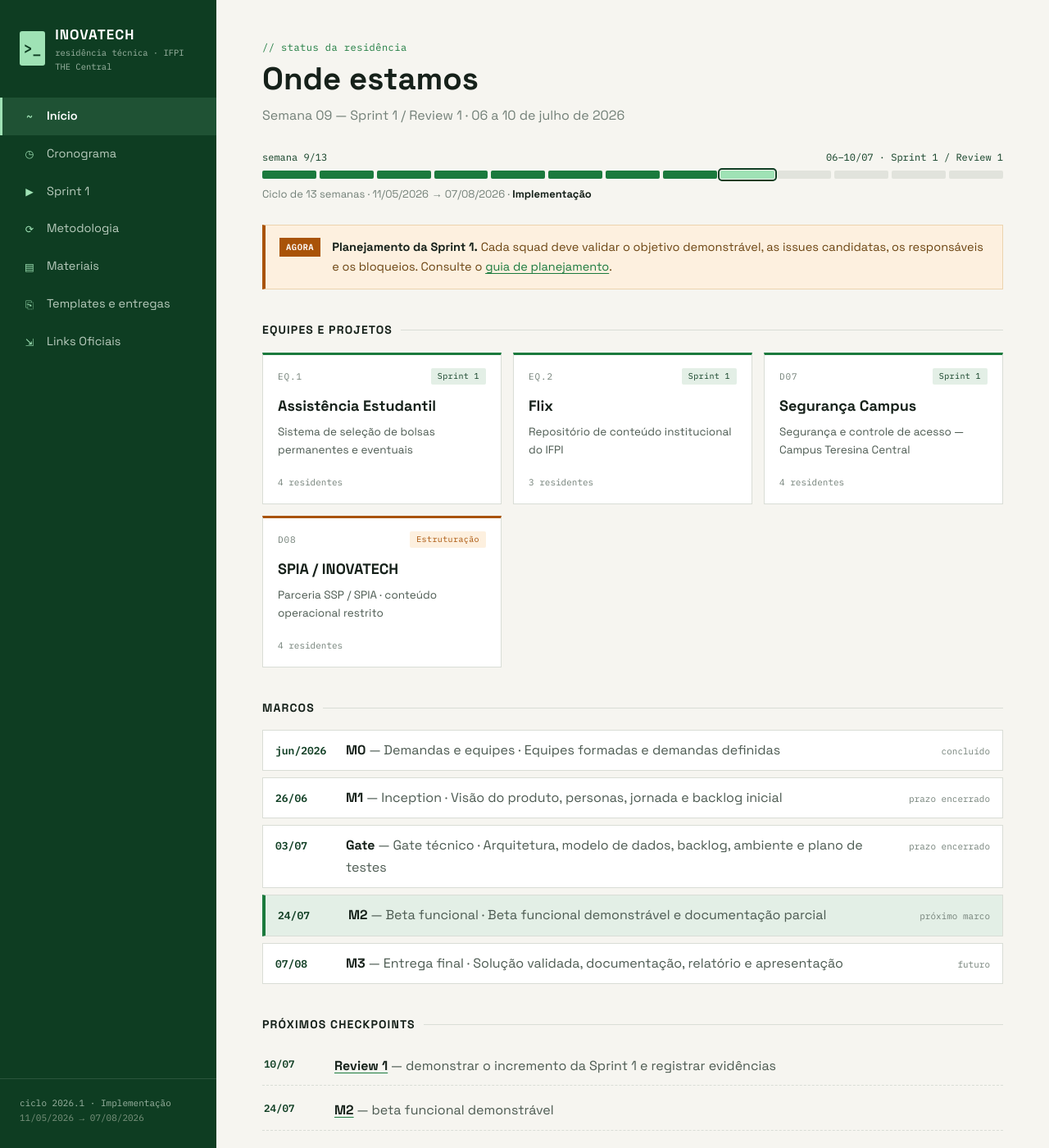
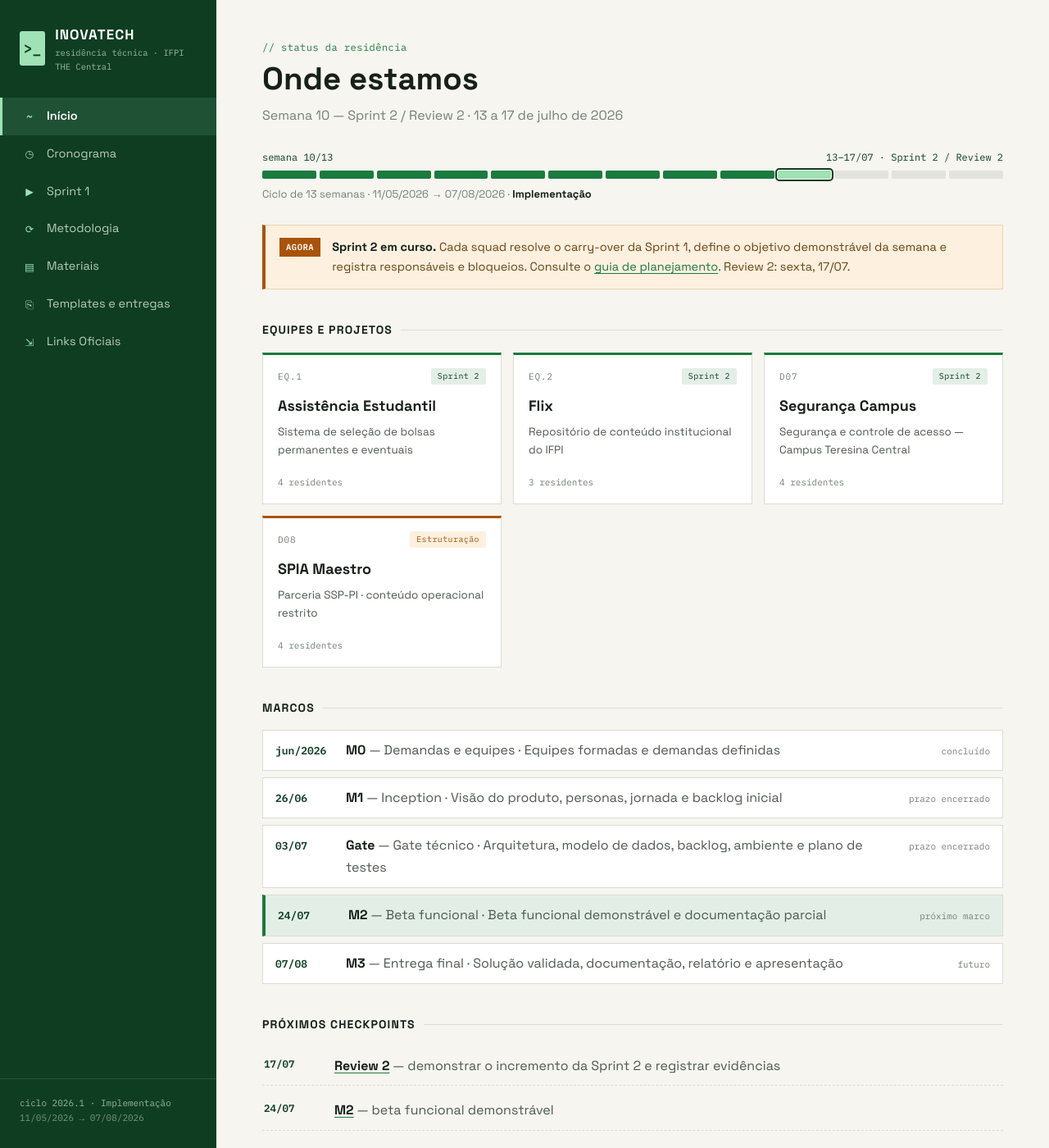
Before and after one commit to inovatech-ifpi/portal, a Jekyll site: the page built from index.md, in a window 1280 px wide and 1400 px high. Shown: the whole window at 82% size. Built offline with Jekyll 4.4.1, drawn with Linux system fonts in a browser that asks for light colours.

Commit message:
Semana 10: Sprint 2 no ar (guia, prazos, status) + nome SPIA Maestro liberado
- cycle/weeks/deadlines avançados para a semana 10 (13–17/07, Review 2 em 17/07)
- nova página /sprint-2/ (guia de planejamento com carry-over da Sprint 1)
- referências fixas da semana 9 atualizadas em index, materiais e templates-entregas
- D08 passa a exibir o nome SPIA Maestro (uso do nome liberado; conteúdo segue restrito)
- check_portal.rb: força UTF-8 para rodar também em shell local não-interativo

Co-Authored-By: Claude Fable 5 <noreply@anthropic.com>

```diff
--- a/_data/portal.yml
+++ b/_data/portal.yml
@@ -6,36 +6,36 @@ cycle:
   start: "11/05/2026"
   end: "07/08/2026"
   total_weeks: 13
-  current_week: 9
-  current_period: "06–10/07"
+  current_week: 10
+  current_period: "13–17/07"
   current_phase: "Implementação"
-  current_focus: "Sprint 1 / Review 1"
+  current_focus: "Sprint 2 / Review 2"
 
 projects:
   - code: "EQ.1"
     name: "Assistência Estudantil"
     description: "Sistema de seleção de bolsas permanentes e eventuais"
     residents: 4
-    status: "Sprint 1"
+    status: "Sprint 2"
     tone: "active"
     repository: "equipe-assistencia-bolsas"
   - code: "EQ.2"
     name: "Flix"
     description: "Repositório de conteúdo institucional do IFPI"
     residents: 3
-    status: "Sprint 1"
+    status: "Sprint 2"
     tone: "active"
     repository: "equipe-flix-conteudo"
   - code: "D07"
     name: "Segurança Campus"
     description: "Segurança e controle de acesso — Campus Teresina Central"
     residents: 4
-    status: "Sprint 1"
+    status: "Sprint 2"
     tone: "active"
     repository: "equipe-seguranca-campus"
   - code: "D08"
-    name: "SPIA / INOVATECH"
-    description: "Parceria SSP / SPIA · conteúdo operacional restrito"
+    name: "SPIA Maestro"
+    description: "Parceria SSP-PI · conteúdo operacional restrito"
     residents: 4
     status: "Estruturação"
     tone: "external"
@@ -93,12 +93,13 @@ weeks:
   - number: "9"
     period: "06–10/07"
     focus: "Sprint 1: planejamento, implementação e Review 1"
-    state: "current"
+    state: "done"
     link: "/sprint-1/"
   - number: "10"
     period: "13–17/07"
-    focus: "Sprint 2"
-    state: "future"
+    focus: "Sprint 2: carry-over da Sprint 1, implementação e Review 2"
+    state: "current"
+    link: "/sprint-2/"
   - number: "11"
     period: "20–24/07"
     focus: "Sprint 3 e beta — M2"
@@ -113,10 +114,10 @@ weeks:
     state: "future"
 
 deadlines:
-  - date: "10/07"
-    title: "Review 1"
-    detail: "demonstrar o incremento da Sprint 1 e registrar evidências"
-    link: "/sprint-1/"
+  - date: "17/07"
+    title: "Review 2"
+    detail: "demonstrar o incremento da Sprint 2 e registrar evidências"
+    link: "/sprint-2/"
   - date: "24/07"
     title: "M2"
     detail: "beta funcional demonstrável"
--- a/index.md
+++ b/index.md
@@ -3,7 +3,7 @@ layout: page
 title: "Onde estamos"
 permalink: /
 kicker: "// status da residência"
-description: "Semana 09 — Sprint 1 / Review 1 · 06 a 10 de julho de 2026"
+description: "Semana 10 — Sprint 2 / Review 2 · 13 a 17 de julho de 2026"
 ---
 
 <div class="progress-block" aria-label="Progresso do ciclo">
@@ -26,10 +26,11 @@ description: "Semana 09 — Sprint 1 / Review 1 · 06 a 10 de julho de 2026"
 <div class="alert">
   <span class="alert-tag mono">AGORA</span>
   <p>
-    <strong>Planejamento da Sprint 1.</strong>
-    Cada squad deve validar o objetivo demonstrável, as issues candidatas, os
-    responsáveis e os bloqueios. Consulte o
-    <a href="{{ '/sprint-1/' | relative_url }}">guia de planejamento</a>.
+    <strong>Sprint 2 em curso.</strong>
+    Cada squad resolve o carry-over da Sprint 1, define o objetivo demonstrável
+    da semana e registra responsáveis e bloqueios. Consulte o
+    <a href="{{ '/sprint-2/' | relative_url }}">guia de planejamento</a>.
+    Review 2: sexta, 17/07.
   </p>
 </div>
 
--- a/scripts/check_portal.rb
+++ b/scripts/check_portal.rb
@@ -1,6 +1,8 @@
 #!/usr/bin/env ruby
 
 require "yaml"
+
+Encoding.default_external = Encoding::UTF_8
 
 ROOT = File.expand_path("..", __dir__)
 PUBLIC_FILES = Dir[File.join(ROOT, "*.md"), File.join(ROOT, "templates", "*.md")].reject do |path|
--- /dev/null
+++ b/sprint-2.md
@@ -0,0 +1,55 @@
+---
+layout: page
+title: "Sprint 2 — guia de planejamento"
+permalink: /sprint-2/
+kicker: "// semana 10 · 13 a 17/07/2026"
+nav_icon: "▶"
+nav_title: "Sprint 2"
+---
+
+Semana 10 — **13 a 17/07/2026**
+
+Review 2 — **sexta-feira, 17/07**
+
+> A Sprint 2 segue o mesmo ritual da [Sprint 1](/sprint-1/): objetivo
+> demonstrável, issues pequenas com critérios de aceite, responsáveis definidos
+> pela própria equipe e bloqueios registrados. O que muda é o ponto de partida.
+
+## Comece pelo carry-over
+
+Antes de planejar coisa nova, a equipe fecha as contas da Sprint 1:
+
+1. o que foi demonstrado na Review 1 → issue **fechada** (quem fecha é a equipe);
+2. o que ficou pela metade → decidir: entra na Sprint 2 ou volta pro backlog;
+3. pendência de marco anterior (Gate) ainda aberta → é a **primeira** candidata
+   da semana, não a última;
+4. bloqueio registrado na Sprint 1 que continua → escalar para o instrutor da
+   equipe, não deixar rolar mais uma semana.
+
+## M2 está a duas semanas
+
+O milestone continua sendo **M2 — Beta funcional, 24/07**. A conta é simples:
+o que a equipe demonstra na Review 2 (17/07) precisa deixar o beta a **uma
+sprint de distância**. Se o objetivo da semana não aproxima o beta, é o
+objetivo errado.
+
+A label `sprint-2` marca as **issues candidatas** da semana — como na Sprint 1,
+ela prepara a conversa; o plano quem decide é o squad.
+
+## O que precisa sair do planejamento
+
+Igual à Sprint 1 — registrado no repo da equipe:
+
+- **objetivo da Sprint 2:** o que será demonstrado na sexta;
+- **recorte:** o menor incremento que produz evidência verificável;
+- **issues da semana**, cada uma com responsável;
+- **dependências e bloqueios**, com o apoio necessário nomeado;
+- **forma de demonstração** na Review 2.
+
+## Ritmo da semana
+
+| Momento | O que acontece |
+|---|---|
+| **Segunda — planejamento** | Carry-over resolvido, objetivo e issues da semana definidos |
+| **Quarta — bloqueios** | Impedimentos com mais de um dia, integração e risco para a Review |
+| **Sexta — Review 2** | Incremento demonstrável, evidências, pendências e retrospectiva breve |
```
Also changed, not shown: materiais.md (+6 -0 lines), templates-entregas.md (+2 -1 lines).
